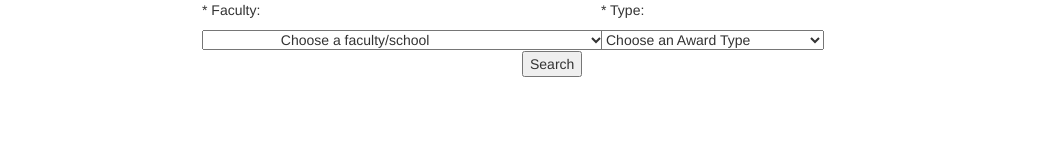
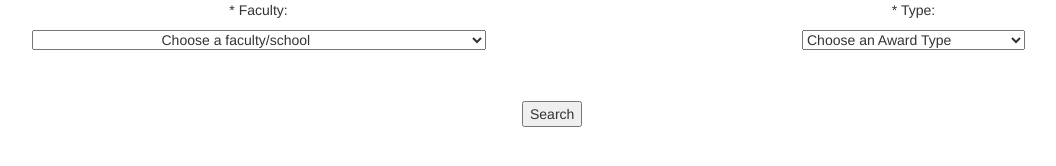
Before and after one commit to jennifertran/SearchEngineAward, a plain HTML site: page app/static/index.html in a window 1280 px wide. Shown: the whole page, without its empty margins (54-1110 px from the left). Drawn offline with nearby package versions, Linux system fonts and the light colour scheme.

Commit message:
Fixed spacing in index file

```diff
--- a/app/static/index.html
+++ b/app/static/index.html
@@ -9,8 +9,9 @@
     <link rel="stylesheet" type="text/css" href="global.css">
 </head>
 <body>
-    <div>
-        <div class="col-md-6" id="faculty">
+    <div class="row">
+        <div class="col-md-6">
+          <center>
             <p>* Faculty:</p>
                 <select name="faculty" id="faculty">
                 <option value="-1">Choose a faculty/school</option>
@@ -51,8 +52,10 @@
                 <option value="UW">University of Winnipeg</option>
                 <option value="WVET">Western College of Veterinary Medicine</option>
                 </select>
+          </center>
         </div>
         <div class="col-md-6">
+          <center>
             <p>* Type:</p>
             <select name="type" id="type">
             <option value="-1">Choose an Award Type</option>
@@ -65,12 +68,17 @@
             <option value="SCHOL">Scholarship</option>
             <option value="RESEARCH">Undergraduate Research Award</option>
             </select>
+            </center>
         </div>
     </div>
 
     <div id="wrapper"><input type="submit" name="Search" class="recordButton" onclick="return validate()" value="Search"></div>
 
     <!-- Latest compiled and minified JavaScript -->
+    <script
+  src="https://code.jquery.com/jquery-3.2.1.min.js"
+  integrity="sha256-hwg4gsxgFZhOsEEamdOYGBf13FyQuiTwlAQgxVSNgt4="
+  crossorigin="anonymous"></script>
     <script src="https://maxcdn.bootstrapcdn.com/bootstrap/3.3.7/js/bootstrap.min.js" integrity="sha384-Tc5IQib027qvyjSMfHjOMaLkfuWVxZxUPnCJA7l2mCWNIpG9mGCD8wGNIcPD7Txa" crossorigin="anonymous"></script>
     <script src="validateInput.js"></script>
 </body>
--- a/requirements.txt
+++ b/requirements.txt
@@ -7,7 +7,7 @@ chardet==3.0.4
 idna==2.6
 pip==9.0.1
 six==1.10.0
-setuptools==20.10.1
 virtualenv==15.1.0
 webencodings==0.5.1
 wheel==0.30.0
+Flask==0.12.2
```
